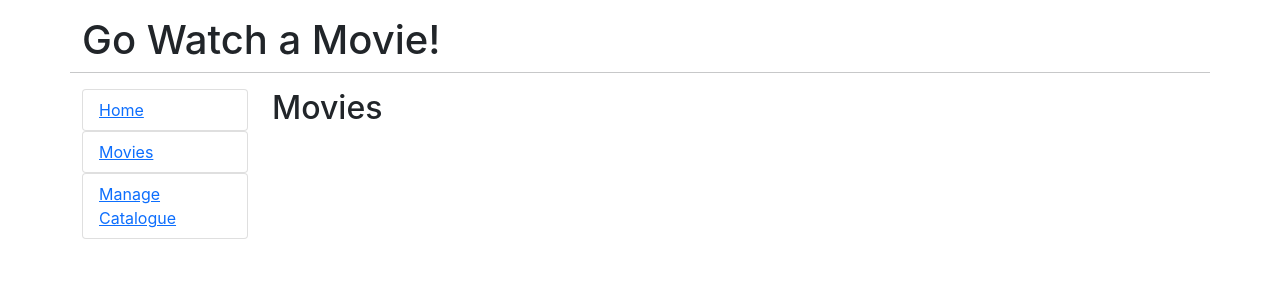
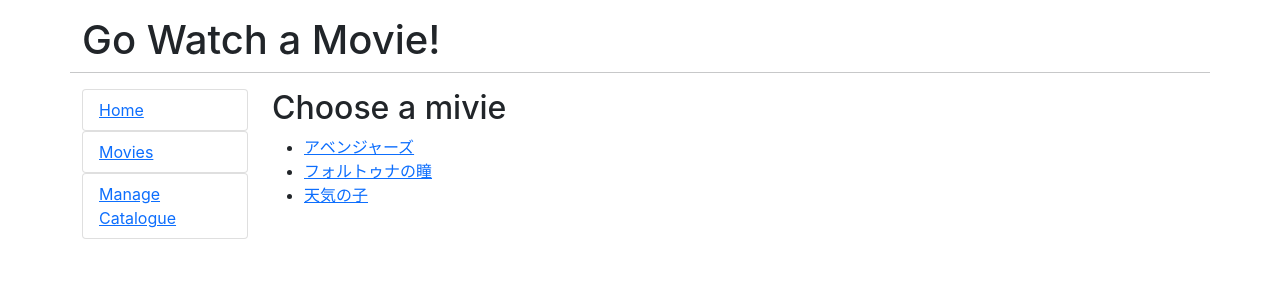
Before and after one commit to konan0802/working-with-react-and-go, a React (Create React App) app in the folder go-movies/: page /movies in a window 1280 px wide. Shown: the top 300 px of the page. Built offline with nearby package versions, Linux system fonts and the light colour scheme.

Commit message:
add: More about routing Part II

```diff
--- a/go-movies/src/App.js
+++ b/go-movies/src/App.js
@@ -1,5 +1,8 @@
 import React, { Fragment } from 'react';
-import {BrowserRouter as Router, Switch, Route, Link} from 'react-router-dom';
+import {BrowserRouter as Router, Switch, Route, Link, useParams} from 'react-router-dom';
+import Home from './components/Home';
+import Movies from './components/Movies';
+import Admin from './components/Admin';
 
 export default function App() {
   return (
@@ -32,6 +35,9 @@ export default function App() {
           </div>
           <div className="col-md-10">
             <Switch>
+              <Route path="/movies/:id">
+                <Movie />
+              </Route>
               <Route path="/movies">
                 <Movies />
               </Route>
@@ -49,12 +55,7 @@ export default function App() {
   );
 }
 
-function Home() {
-  return <h2>Home</h2>
+function Movie() {
+  let { id } = useParams();
+  return <h2>Movie id {id}</h2>
 }
-function Movies() {
-  return <h2>Movies</h2>
-}
-function Admin() {
-  return <h2>Manage Catalogue</h2>
-}
--- /dev/null
+++ b/go-movies/src/components/Admin.js
@@ -0,0 +1,9 @@
+import React, {Component} from 'react';
+
+export default class Admin extends Component {
+    render() {
+        return (
+            <h2>Manage Catalogue</h2>
+        );
+    }
+}
--- /dev/null
+++ b/go-movies/src/components/Home.js
@@ -0,0 +1,9 @@
+import React, {Component} from 'react';
+
+export default class Home extends Component {
+    render() {
+        return (
+            <h2>Home</h2>
+        );
+    }
+}
--- /dev/null
+++ b/go-movies/src/components/Movies.js
@@ -0,0 +1,32 @@
+import React, { Component, Fragment } from 'react';
+import { Link } from 'react-router-dom';
+
+export default class Movies extends Component {
+
+    state = {movies: []};
+
+    componentDidMount() {
+        this.setState({
+            movies: [
+                {id: 1, title: "アベンジャーズ", runtime: 142},
+                {id: 2, title: "フォルトゥナの瞳", runtime: 175},
+                {id: 3, title: "天気の子", runtime: 160},
+            ]
+        })
+    }
+
+    render() {
+        return (
+            <Fragment>
+                <h2>Choose a mivie</h2>
+                <ul>
+                    {this.state.movies.map((m) => (
+                        <li key={m.id}>
+                            <Link to={`movies/${m.id}`}>{m.title}</Link>
+                        </li>
+                    ))}
+                </ul>
+            </Fragment>
+        );
+    }
+}
```
